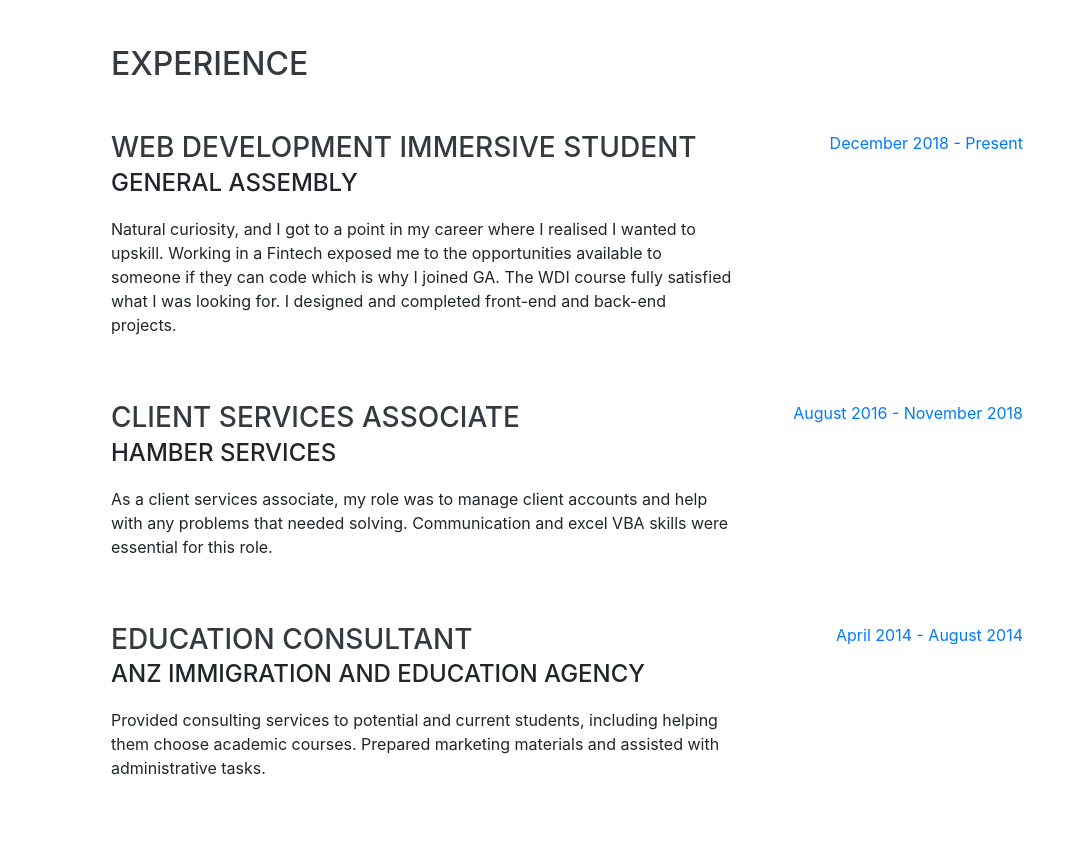
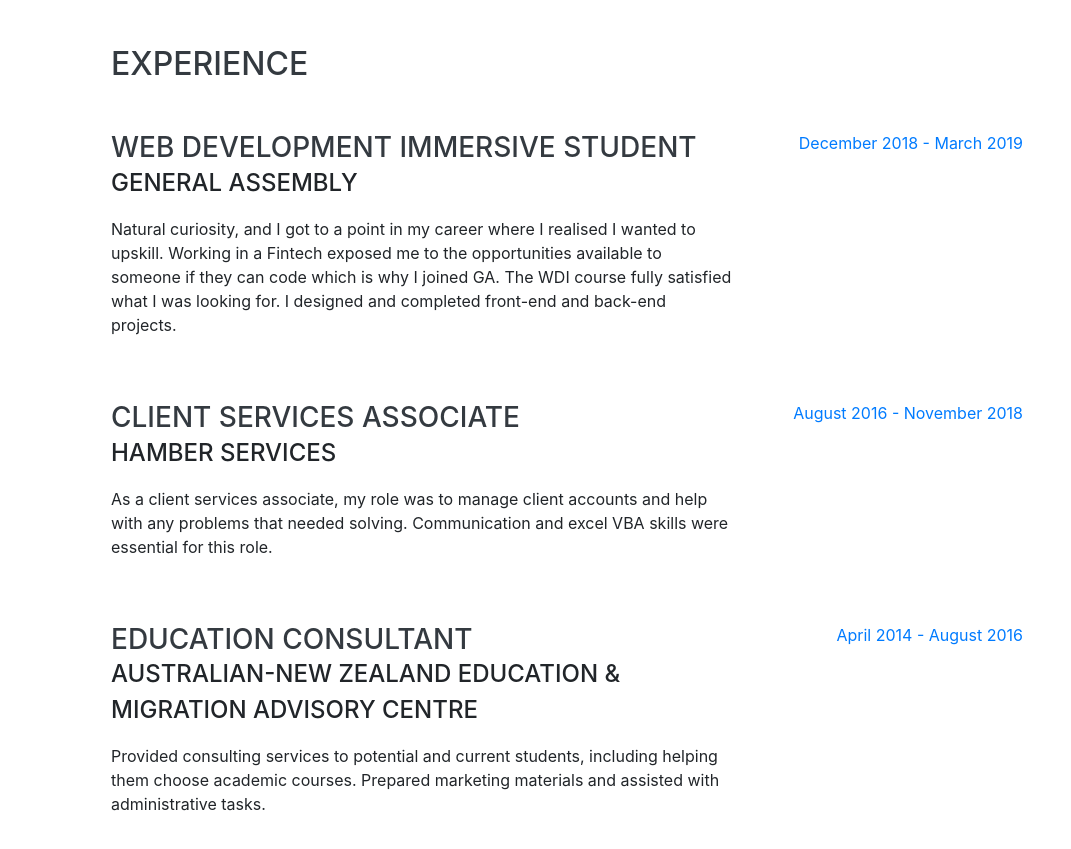
Before and after one commit to Jing1107/resume, a website with bundled scripts: page index.html in a window 1280 px wide. Shown: the part 804-1653 px from the top of the page, without its empty margins (209-1280 px from the left). Built offline with nearby package versions, Linux system fonts and the light colour scheme; a web font is replaced by a local one.

Commit message:
changed working time

```diff
--- a/index.html
+++ b/index.html
@@ -102,7 +102,7 @@
             <p>Natural curiosity, and I got to a point in my career where I realised I wanted to upskill. Working in a Fintech exposed me to the opportunities available to someone if they can code which is why I joined GA. The WDI course fully satisfied what I was looking for. I designed and completed front-end and back-end projects. </p>
           </div>
           <div class="resume-date text-md-right">
-            <span class="text-primary">December 2018 - Present</span>
+            <span class="text-primary">December 2018 - March 2019</span>
           </div>
         </div>
 
@@ -120,11 +120,11 @@
         <div class="resume-item d-flex flex-column flex-md-row justify-content-between mb-5">
           <div class="resume-content">
             <h3 class="mb-0">Education Consultant</h3>
-            <div class="subheading mb-3">ANZ Immigration And Education Agency</div>
+            <div class="subheading mb-3">Australian-New Zealand Education & Migration Advisory Centre</div>
             <p>Provided consulting services to potential and current students, including helping them choose academic courses. Prepared marketing materials and assisted with administrative tasks.</p>
           </div>
           <div class="resume-date text-md-right">
-            <span class="text-primary">April 2014 - August 2014</span>
+            <span class="text-primary">April 2014 - August 2016</span>
           </div>
         </div>
       </div>
```
